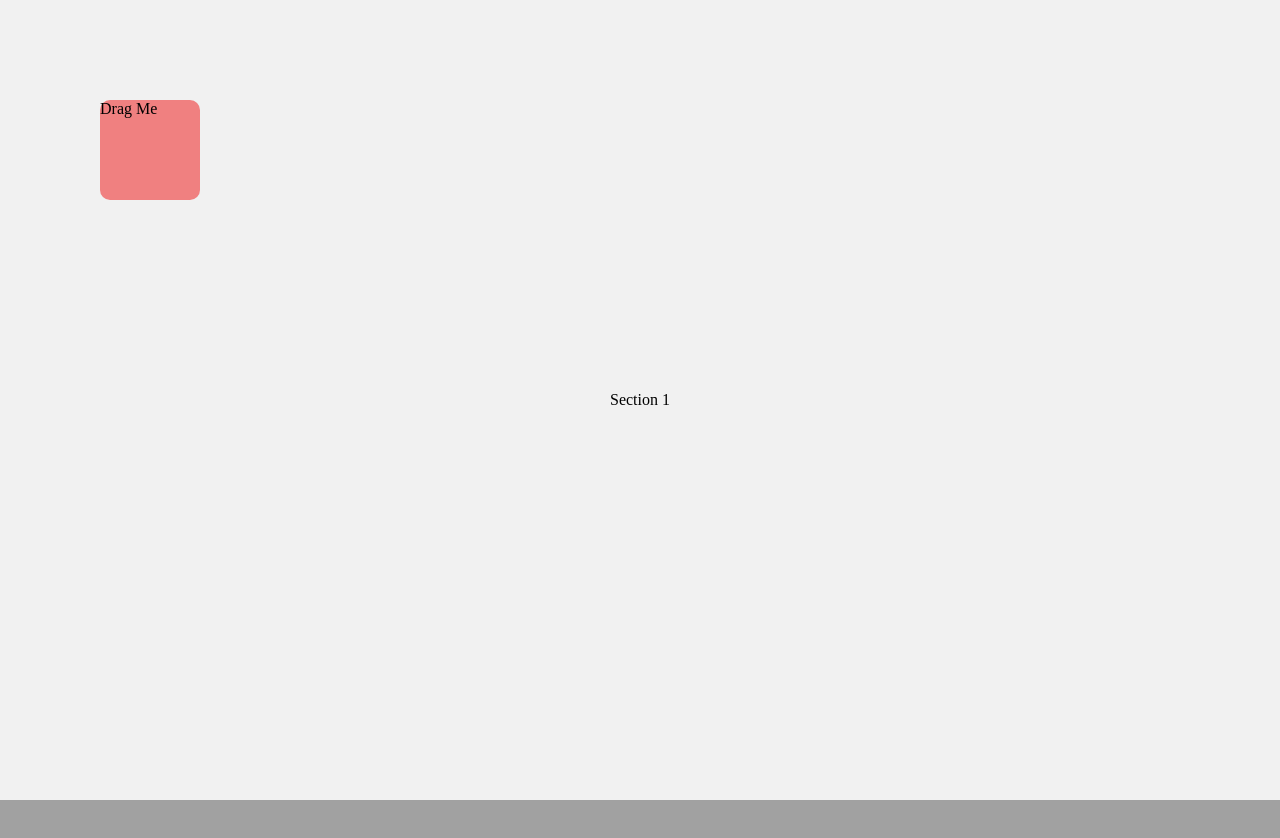
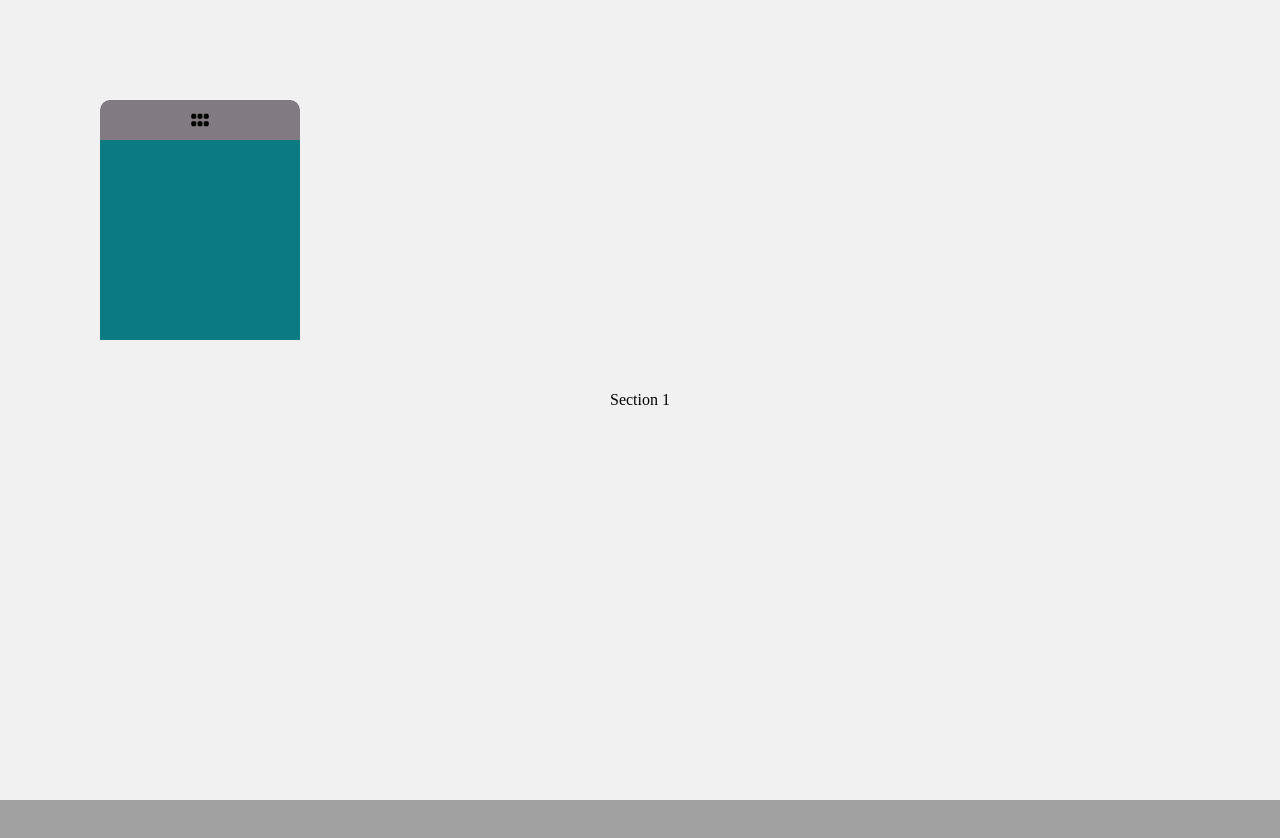
Before and after one commit to huseynovali/Draggable-Notes, a React (Vite) app: page / in a window 1280 px wide. Shown: the top 838 px of the page. Built offline with nearby package versions, Linux system fonts and the light colour scheme.

Commit message:
config design

```diff
--- a/src/App.css
+++ b/src/App.css
@@ -26,13 +26,46 @@ section {
   background-color: #b1b1b1;
 }
 
-
-.note-tab{
+.note-tab {
   width: 200px;
   height: 200px;
   background-color: rgb(129, 122, 129);
   border-radius: 10px;
   position: absolute;
-
+  -webkit-border-radius: 10px;
+  -moz-border-radius: 10px;
+  -ms-border-radius: 10px;
+  -o-border-radius: 10px;
+}
+.note_tab_header{
+  display: flex;
+  justify-content: center;
+  align-items: center;
+  padding: 10px 0;
+}
+.note_body {
+  width: 100%;
+  height: 100%;
+  background-color: rgb(12, 122, 129);
+  position: relative;
+  z-index: 1;
 
 }
+.note_textarea {
+  width: 100%;
+  height: 100%;
+  background-color: rgb(12, 122, 129);
+  position: relative;
+  z-index: 1;
+  border: none;
+  outline: none;
+  resize: none;
+  font-size: 16px;
+  color: white;
+  padding: 10px;
+  border-radius: 10px;
+  -webkit-border-radius: 10px;
+  -moz-border-radius: 10px;
+  -ms-border-radius: 10px;
+  -o-border-radius: 10px;
+}
--- a/src/NoteTab.tsx
+++ b/src/NoteTab.tsx
@@ -29,20 +29,30 @@ function NoteTab() {
     <div
       className="note-tab"
       style={{
-        position: "absolute",
         left: `${position.x}px`,
         top: `${position.y}px`,
-        width: "100px",
-        height: "100px",
-        backgroundColor: "lightcoral",
         cursor: isDragging ? "grabbing" : "grab",
       }}
-      onMouseDown={dragStartContainer}
-      onMouseMove={dragContainer}
-      onMouseUp={dragEndContainer}
-      onMouseLeave={dragEndContainer}
     >
-      Drag Me
+      <div
+        className="note_tab_header"
+        onMouseDown={dragStartContainer}
+        onMouseMove={dragContainer}
+        onMouseUp={dragEndContainer}
+        onMouseLeave={dragEndContainer}
+      >
+        <svg
+          xmlns="http://www.w3.org/2000/svg"
+          viewBox="0 0 448 512"
+          height={20}
+          width={20}
+        >
+          <path d="M128 136c0-22.1-17.9-40-40-40L40 96C17.9 96 0 113.9 0 136l0 48c0 22.1 17.9 40 40 40l48 0c22.1 0 40-17.9 40-40l0-48zm0 192c0-22.1-17.9-40-40-40l-48 0c-22.1 0-40 17.9-40 40l0 48c0 22.1 17.9 40 40 40l48 0c22.1 0 40-17.9 40-40l0-48zm32-192l0 48c0 22.1 17.9 40 40 40l48 0c22.1 0 40-17.9 40-40l0-48c0-22.1-17.9-40-40-40l-48 0c-22.1 0-40 17.9-40 40zM288 328c0-22.1-17.9-40-40-40l-48 0c-22.1 0-40 17.9-40 40l0 48c0 22.1 17.9 40 40 40l48 0c22.1 0 40-17.9 40-40l0-48zm32-192l0 48c0 22.1 17.9 40 40 40l48 0c22.1 0 40-17.9 40-40l0-48c0-22.1-17.9-40-40-40l-48 0c-22.1 0-40 17.9-40 40zM448 328c0-22.1-17.9-40-40-40l-48 0c-22.1 0-40 17.9-40 40l0 48c0 22.1 17.9 40 40 40l48 0c22.1 0 40-17.9 40-40l0-48z" />
+        </svg>
+      </div>
+      <div className="note_body " draggable="false">
+        <textarea name="" id="" className="note_textarea"></textarea>
+      </div>
     </div>
   );
 }
```
